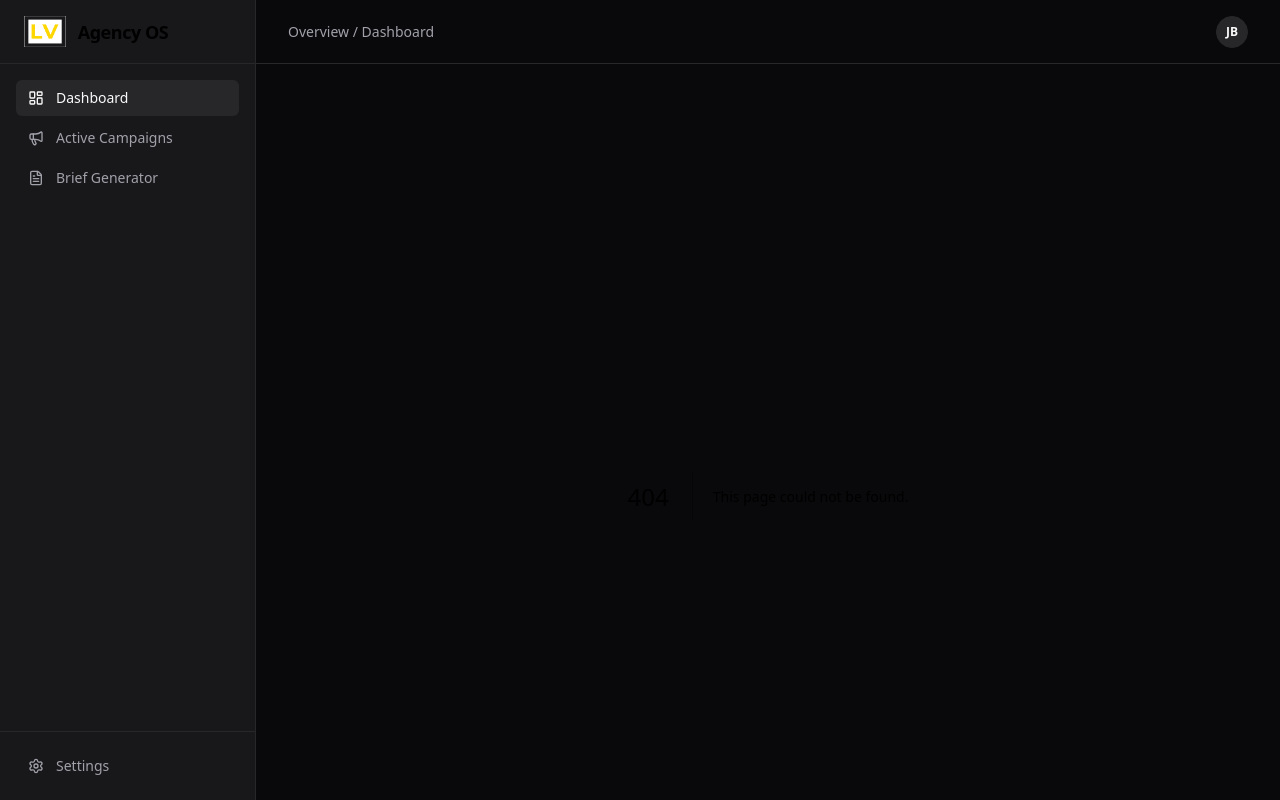
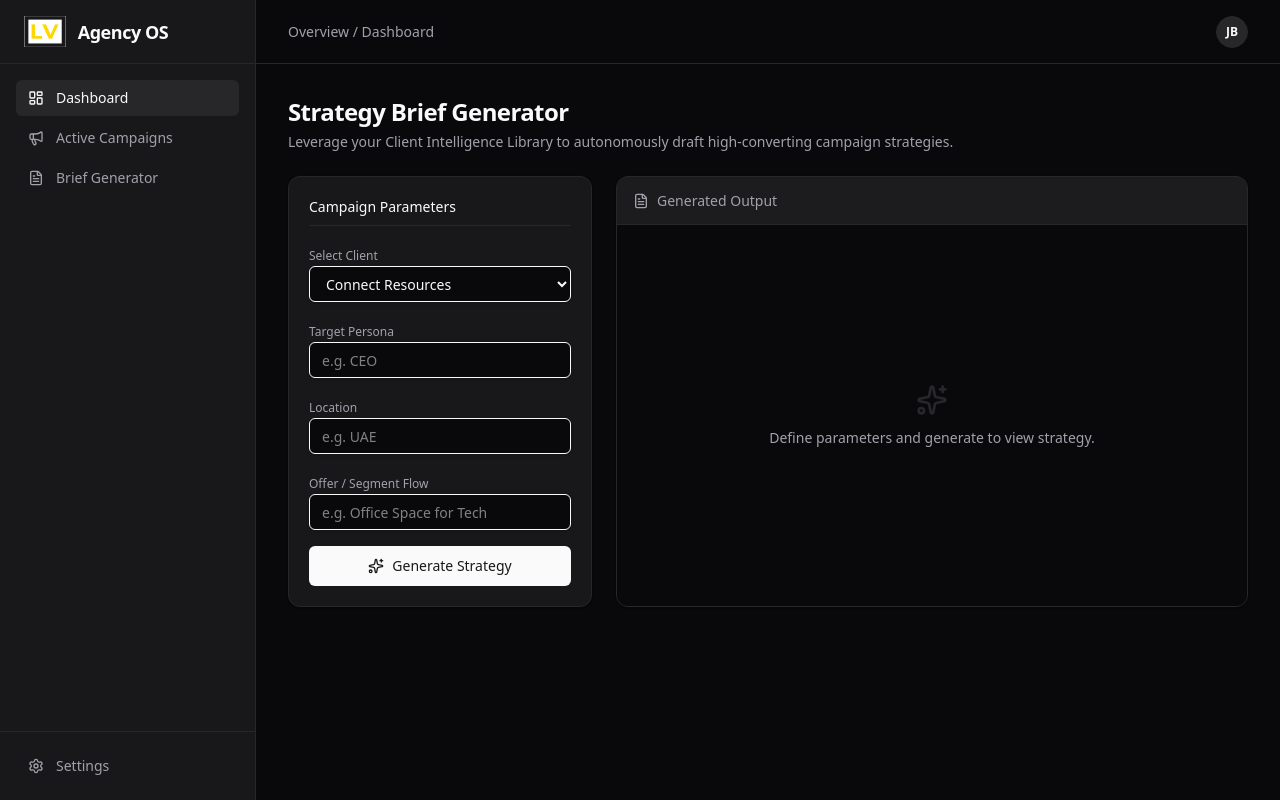
Before and after one commit to joseburneo/agy-lxv-frontend, a Next.js app: page /briefs in a window 1280 px wide. Before the commit this address had no page. Built offline with nearby package versions, Linux system fonts and the light colour scheme.

Commit message:
feat: brief generator ui and sidebar link

```diff
--- /dev/null
+++ b/src/app/briefs/page.tsx
@@ -0,0 +1,104 @@
+"use client";
+
+import { useState } from "react";
+import { Sparkles, Save, FileText } from "lucide-react";
+
+export default function BriefsPage() {
+  const [isGenerating, setIsGenerating] = useState(false);
+  const [briefOutput, setBriefOutput] = useState("");
+
+  const handleGenerate = () => {
+    setIsGenerating(true);
+    // Simulate API call to backend
+    setTimeout(() => {
+      setBriefOutput(`# Agency OS Campaign Brief Template v4 (Strategy Focus)\n\n---\n\n## SECTION 1 — Campaign Overview & Identity\n\n**Campaign Name:** Connect Resources – CEO – UAE – Office Space for Tech – W13\n**Offer:** Tech Office Space\n**Segment:** Technology Startups\n**Persona:** CEO / Founder\n**Angle:** Reduce overhead while maintaining a premium address.\n**Credibility Assets:** 43 tech startups housed, 98% retention.\n\n---\n\n## SECTION 2 — Audience & List Building\n\n**TAM / Market Scope:** ~2,500 active tech startups in UAE\n**Job Titles:** CEO, Founder, Managing Director\n\n---\n\n## SECTION 3 — Copywriting Strategy\n\n**The Core Tension (The Pain):** \nFounders are burning cash on standard commercial leases that don't offer flexibility for scaling teams.\n\n**The Emotional Hook:**\nCost of delay/inflexibility. Locking into a 3-year lease vs month-to-month agility.\n\n**Email 1 Strategy (The Insight & Proof):**\n- **Objective:** Challenge their traditional office lease renewal.\n- **Call to Action Angle:** Soft ask for our "Tech Hub Cost Savings" report.\n- **Key Metric:** How 43 startups saved 30% on overhead last quarter.`);
+      setIsGenerating(false);
+    }, 2000);
+  };
+
+  return (
+    <div className="space-y-6 max-w-5xl mx-auto h-full flex flex-col">
+      <div>
+        <h2 className="text-2xl font-bold tracking-tight">Strategy Brief Generator</h2>
+        <p className="text-muted-foreground mt-1 text-sm">Leverage your Client Intelligence Library to autonomously draft high-converting campaign strategies.</p>
+      </div>
+
+      <div className="grid grid-cols-1 md:grid-cols-3 gap-6">
+        <div className="md:col-span-1 space-y-4">
+          <div className="bg-card border border-border rounded-xl p-5 shadow-sm space-y-4">
+            <h3 className="font-medium text-sm border-b border-border pb-2">Campaign Parameters</h3>
+
+            <div className="space-y-2">
+              <label className="text-xs font-medium text-muted-foreground">Select Client</label>
+              <select className="w-full h-9 rounded-md border border-input bg-background px-3 py-1 text-sm shadow-sm transition-colors focus-visible:outline-none focus-visible:ring-1 focus-visible:ring-ring">
+                <option>Connect Resources</option>
+                <option>CAMB.AI</option>
+                <option>Luxvance</option>
+                <option>Kcal</option>
+              </select>
+            </div>
+
+            <div className="space-y-2">
+              <label className="text-xs font-medium text-muted-foreground">Target Persona</label>
+              <input type="text" placeholder="e.g. CEO" className="w-full h-9 rounded-md border border-input bg-background px-3 py-1 text-sm flex shadow-sm transition-colors focus-visible:outline-none focus-visible:ring-1 focus-visible:ring-ring" />
+            </div>
+
+            <div className="space-y-2">
+              <label className="text-xs font-medium text-muted-foreground">Location</label>
+              <input type="text" placeholder="e.g. UAE" className="w-full h-9 rounded-md border border-input bg-background px-3 py-1 text-sm flex shadow-sm transition-colors focus-visible:outline-none focus-visible:ring-1 focus-visible:ring-ring" />
+            </div>
+
+            <div className="space-y-2">
+              <label className="text-xs font-medium text-muted-foreground">Offer / Segment Flow</label>
+              <input type="text" placeholder="e.g. Office Space for Tech" className="w-full h-9 rounded-md border border-input bg-background px-3 py-1 text-sm flex shadow-sm transition-colors focus-visible:outline-none focus-visible:ring-1 focus-visible:ring-ring" />
+            </div>
+
+            <button
+              onClick={handleGenerate}
+              disabled={isGenerating}
+              className="w-full mt-4 flex items-center justify-center bg-primary text-primary-foreground hover:bg-primary/90 h-10 px-4 py-2 rounded-md text-sm font-medium transition-colors disabled:opacity-50"
+            >
+              {isGenerating ? (
+                <span className="flex items-center"><div className="w-4 h-4 border-2 border-primary-foreground border-t-transparent rounded-full animate-spin mr-2"></div> Thinking...</span>
+              ) : (
+                <span className="flex items-center"><Sparkles className="w-4 h-4 mr-2" /> Generate Strategy</span>
+              )}
+            </button>
+          </div>
+        </div>
+
+        <div className="md:col-span-2 flex flex-col">
+          <div className="bg-card border border-border rounded-xl shadow-sm flex-1 flex flex-col overflow-hidden">
+            <div className="h-12 border-b border-border flex items-center justify-between px-4 bg-secondary/30">
+              <div className="flex items-center text-sm font-medium text-muted-foreground">
+                <FileText className="w-4 h-4 mr-2" />
+                Generated Output
+              </div>
+              {briefOutput && (
+                <button className="flex items-center text-xs font-medium text-foreground hover:bg-secondary px-2 py-1 rounded transition-colors">
+                  <Save className="w-3 h-3 mr-1" /> Save Brief
+                </button>
+              )}
+            </div>
+
+            <div className="flex-1 p-0 relative bg-background">
+              {!briefOutput && !isGenerating ? (
+                <div className="absolute inset-0 flex flex-col items-center justify-center text-muted-foreground">
+                  <Sparkles className="w-8 h-8 mb-3 opacity-20" />
+                  <p className="text-sm">Define parameters and generate to view strategy.</p>
+                </div>
+              ) : (
+                <textarea
+                  className="w-full h-full p-6 text-sm font-mono bg-transparent border-0 resize-none focus:ring-0 outline-none leading-relaxed"
+                  value={briefOutput}
+                  readOnly
+                  placeholder={isGenerating ? "Consulting Intelligence Library..." : ""}
+                />
+              )}
+            </div>
+          </div>
+        </div>
+      </div>
+    </div>
+  );
+}
```
